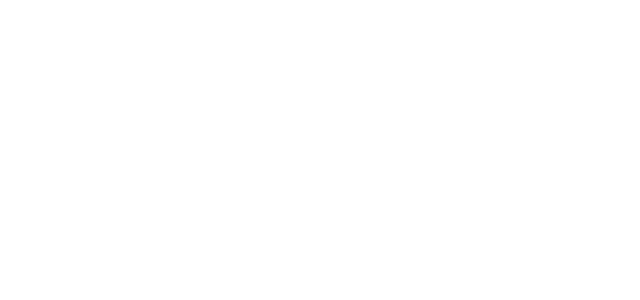
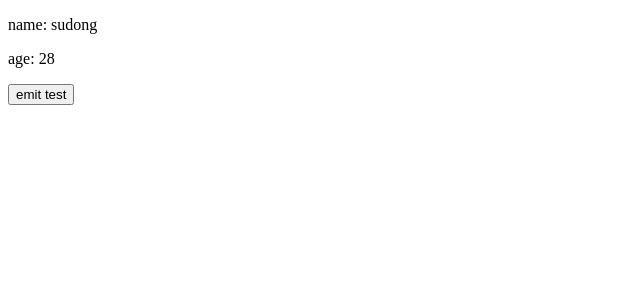
Before and after one commit to my-cafe-project/cafe-front, a Nuxt app: page /test/refs in a window 1280 px wide. Shown: the top 300 px of the page, without its empty margins (0-640 px from the left). Built offline with nearby package versions, Linux system fonts and the light colour scheme.

Commit message:
[sudong-test] refs, props, emit test

```diff
--- /dev/null
+++ b/components/modal/testModal.vue
@@ -0,0 +1,30 @@
+<template>
+  <div>
+    <p>name: {{props.name}}</p>
+    <p>age: {{props.age}}</p>
+  </div>
+  <button @click="onClickEmit">emit test</button>
+</template>
+<script setup lang="ts">
+/**
+ * props: 부모로부터 전달받은 props를 사용할 수 있습니다.
+ */
+const props = withDefaults(
+    defineProps<{
+      name?: string,
+      age?: number,
+    }>(),
+    {
+      name: "wongtae",
+    },
+);
+
+function onClickEmit() {
+  emit('onClickEmitTest', 'test');
+}
+
+const emit = defineEmits<{
+  onClickEmitTest: [value: string];
+}>();
+
+</script>
--- a/pages/test/refs/index.vue
+++ b/pages/test/refs/index.vue
@@ -1,6 +1,21 @@
+<!-- refs, props, emit test -->
+
 <template>
-
+  <TestModal
+  :name="name"
+  :age="age"
+  @onClickEmitTest="emitResponse"/>
 </template>
 <script setup lang="ts">
+import TestModal from "~/components/modal/testModal.vue";
+import { refs } from '~/utils/refs';
+
+const testModal = refs(TestModal);
+const name = ref<string>('sudong');
+const age = ref<number>(28);
+
+function emitResponse() {
+  console.log("자식이 부모로 이벤트를 전달했다!!!!")
+}
 
 </script>
--- /dev/null
+++ b/utils/refs.ts
@@ -0,0 +1,13 @@
+import {ref} from 'vue';
+
+/**
+ * 이 함수는 Vue 3에서 클래스 컴포넌트의 인스턴스 또는 null을 저장할 수 있는 반응형 참조를 생성하기 위해 사용됩니다.
+ * @param _component
+ */
+export function refs<T extends abstract new (...args: any) => any>(_component?: T) {
+    return ref<InstanceType<T> | null>(null);
+}
+
+export function refsE<T>() {
+    return ref<T | null>(null);
+}
```
